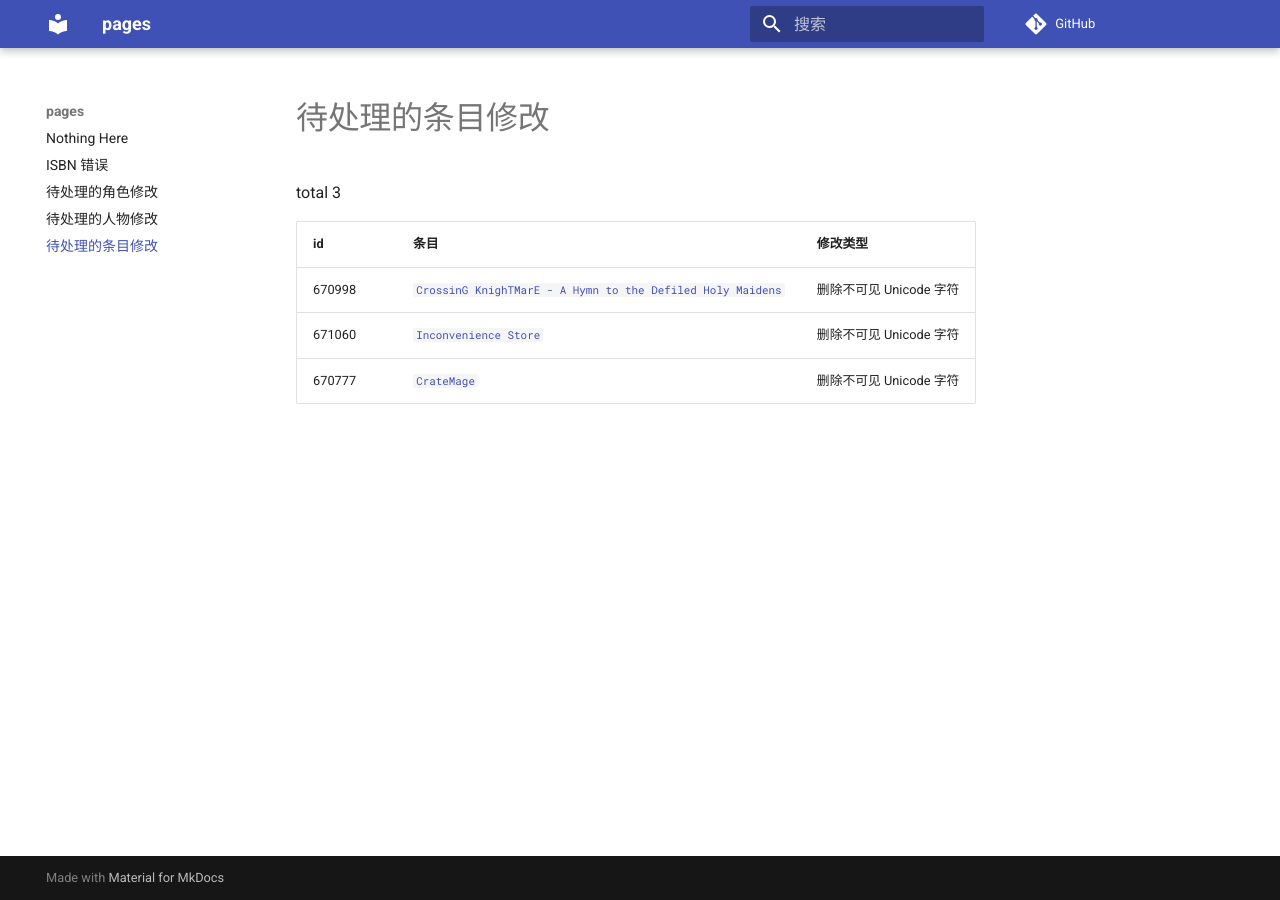
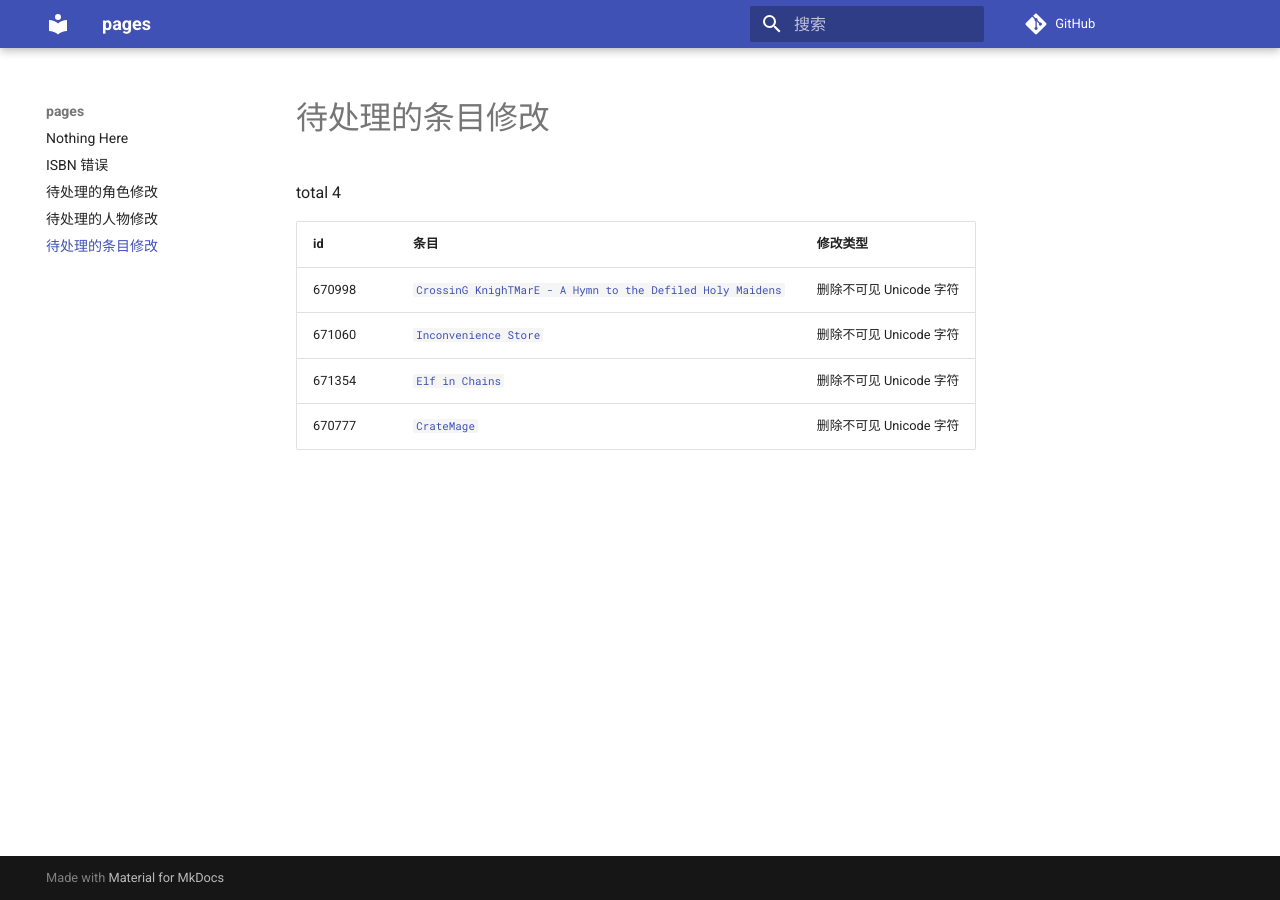
Before and after one commit to trim21/bangumi-pages, an MkDocs documentation site: the page built from docs/pending-subject-changes.md, in a window 1280 px wide. Built offline with MkDocs 1.6.1 and Material for MkDocs 9.7.7, drawn with Linux system fonts in a browser that asks for light colours; comment, search, counter and statistics services are not loaded.

Commit message:
update pending-changes.md

```diff
--- a/docs/pending-subject-changes.md
+++ b/docs/pending-subject-changes.md
@@ -1,9 +1,10 @@
 # 待处理的条目修改
 
-total 3
+total 4
 
 | id | 条目 | 修改类型 |
 | --- | --- | --- |
 | 670998 | [`CrossinG KnighTMarE - A Hymn to the Defiled Holy Maidens`](https://bgm.tv/subject/670998) | 删除不可见 Unicode 字符 |
 | 671060 | [`Inconvenience Store`](https://bgm.tv/subject/671060) | 删除不可见 Unicode 字符 |
+| 671354 | [`Elf in Chains`](https://bgm.tv/subject/671354) | 删除不可见 Unicode 字符 |
 | 670777 | [`CrateMage`](https://bgm.tv/subject/670777) | 删除不可见 Unicode 字符 |
```
